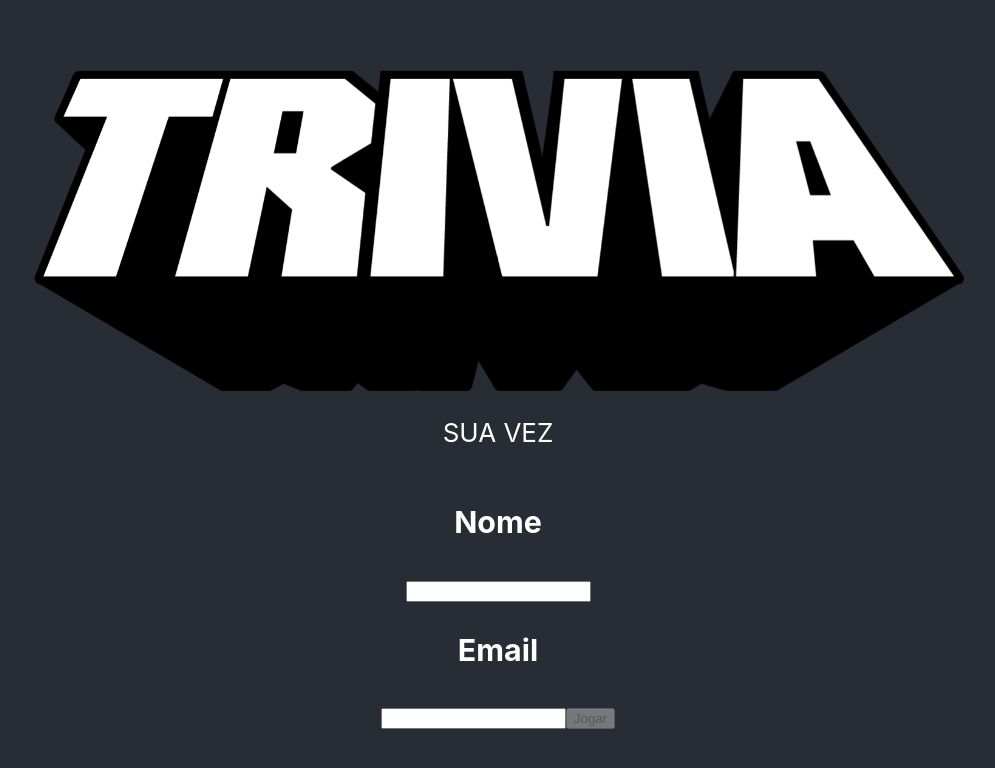
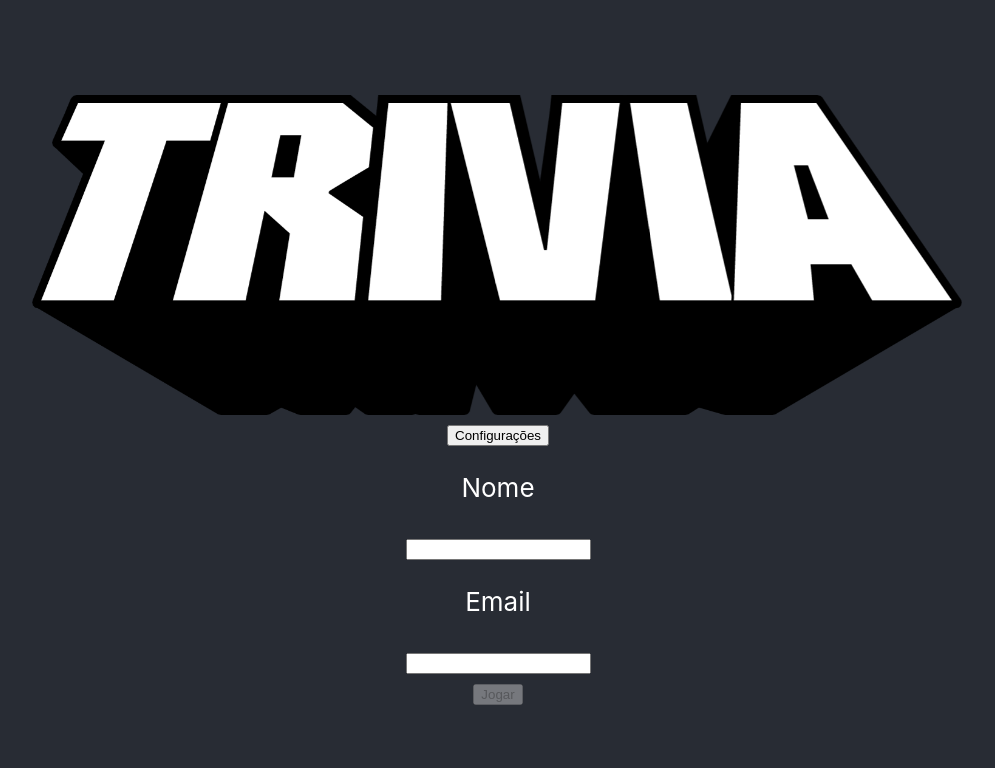
Before and after one commit to victorjunior95/sd-08-project-trivia-react-redux, a React (Create React App) app: page / in a window 1280 px wide. Shown: the top 768 px of the page, without its empty margins (142-1137 px from the left). Built offline with nearby package versions, Linux system fonts and the light colour scheme.

Commit message:
requisito 3

```diff
--- a/src/App.js
+++ b/src/App.js
@@ -4,15 +4,13 @@ import Login from './Pages/Login';
 import logo from './trivia.png';
 import './App.css';
 import Play from './Pages/Play';
+import Settings from './Pages/Settings';
 
 export default function App() {
   return (
     <div className="App">
       <header className="App-header">
         <img src={ logo } className="App-logo" alt="logo" />
-        <p>
-          SUA VEZ
-        </p>
         <Switch>
           <Route exact path="/">
             <Login />
@@ -20,8 +18,10 @@ export default function App() {
           <Route path="/play">
             <Play />
           </Route>
+          <Route path="/settings">
+            <Settings />
+          </Route>
         </Switch>
-
       </header>
     </div>
   );
--- a/src/Pages/Login.js
+++ b/src/Pages/Login.js
@@ -1,5 +1,5 @@
 import React from 'react';
-import { Redirect } from 'react-router-dom';
+import { Redirect, Link } from 'react-router-dom';
 
 class Login extends React.Component {
   constructor(props) {
@@ -31,7 +31,16 @@ class Login extends React.Component {
     return (
       <div>
         <form>
-          <h3>Nome</h3>
+          <Link to="/settings">
+            <button
+              type="button"
+              data-testid="btn-settings"
+            >
+              Configurações
+            </button>
+          </Link>
+          <div>
+            <p>Nome</p>
             <input
               type="text"
               name="name"
@@ -39,7 +48,9 @@ class Login extends React.Component {
               data-testid="input-player-name"
               onChange={ this.handleInputChange }
             />
-          <h3>Email</h3>
+          </div>
+          <div>
+            <p>Email</p>
             <input
               type="text"
               name="email"
@@ -47,6 +58,7 @@ class Login extends React.Component {
               data-testid="input-gravatar-email"
               onChange={ this.handleInputChange }
             />
+          </div>
           <button
             type="button"
             data-testid="btn-play"
--- /dev/null
+++ b/src/Pages/Settings.js
@@ -0,0 +1,13 @@
+import React from 'react';
+
+class Settings extends React.Component {
+  render() {
+    return (
+      <div>
+        <h1 data-testid="settings-title">CONFIGURAÇÕES</h1>
+      </div>
+    );
+  }
+}
+
+export default Settings;
```
Lines whose indentation alone changed are shown as unchanged.
